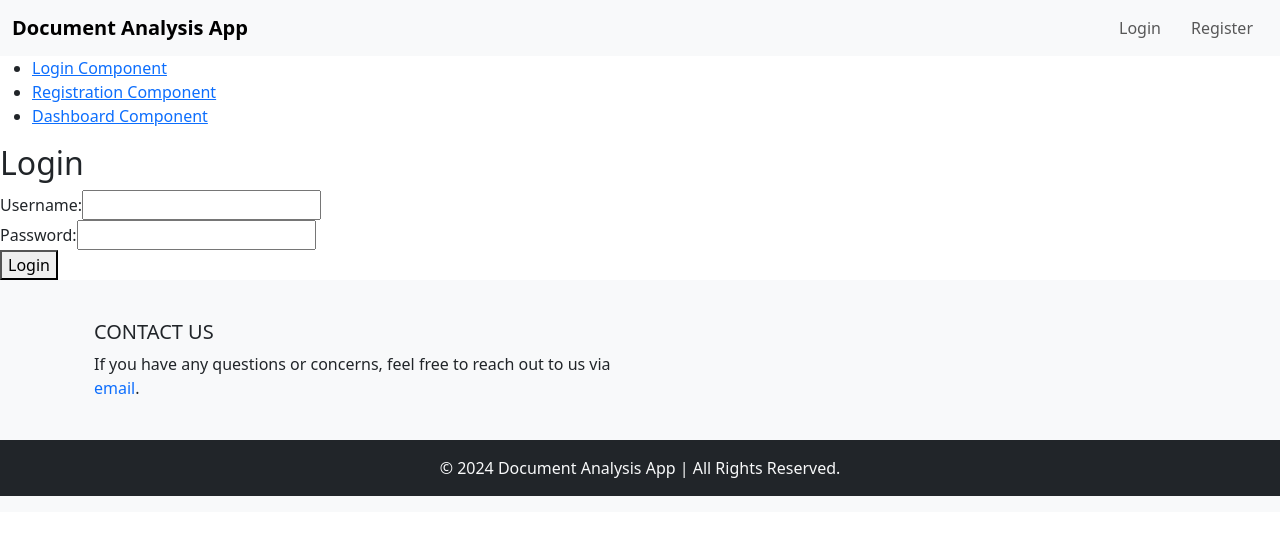
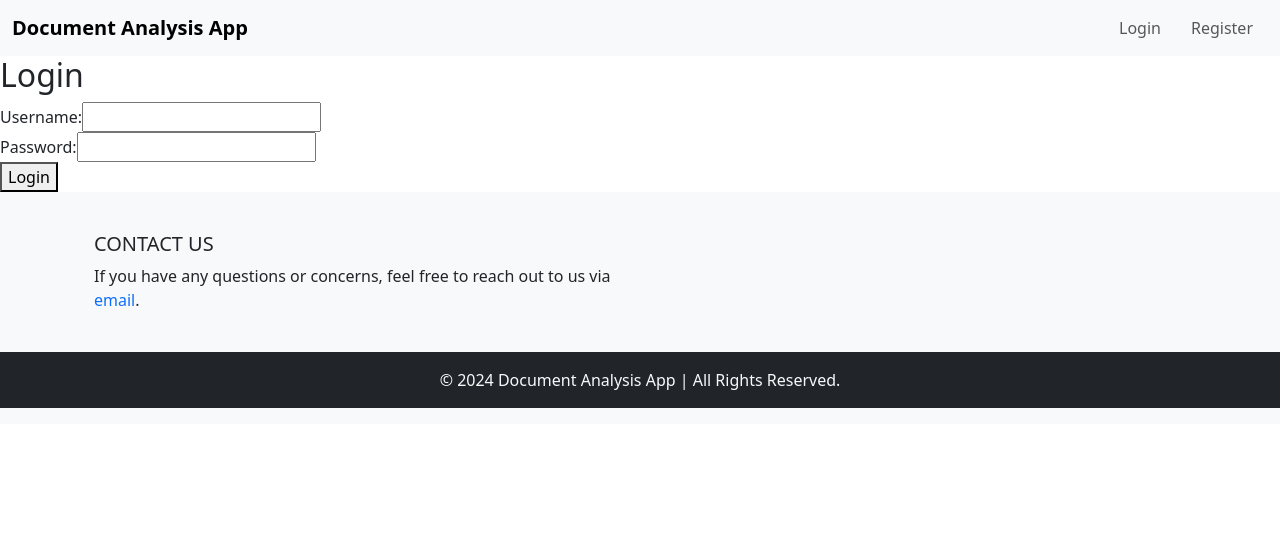
Before and after one commit to Mario-659/doc-tracer-frontend, an Angular app: page /login in a window 1280 px wide. Shown: the top 534 px of the page. Built offline with nearby package versions, Linux system fonts and the light colour scheme.

Commit message:
remove old debug nav items

```diff
--- a/src/app/app.component.html
+++ b/src/app/app.component.html
@@ -1,18 +1,4 @@
 <app-header></app-header>
-
-<nav>
-    <ul>
-        <li>
-            <a routerLink="/login" routerLinkActive="active" ariaCurrentWhenActive="page">Login Component</a>
-        </li>
-        <li>
-            <a routerLink="/register" routerLinkActive="active" ariaCurrentWhenActive="page">Registration Component</a>
-        </li>
-        <li>
-            <a routerLink="/dashboard" routerLinkActive="active" ariaCurrentWhenActive="page">Dashboard Component</a>
-        </li>
-    </ul>
-</nav>
 
 <main>
     <app-notification></app-notification>
```
